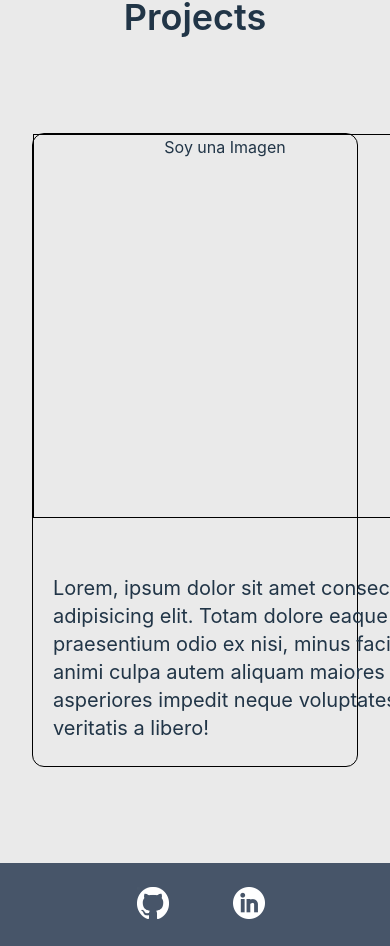
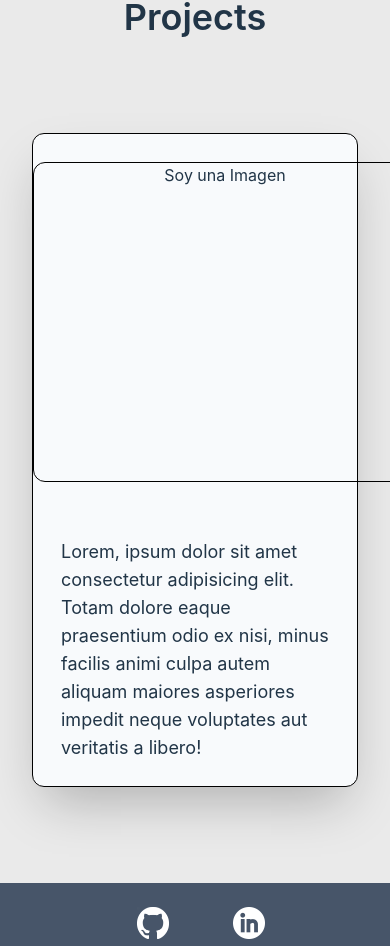
Before and after one commit to denisrold/Portfolio, a React (Vite) app in the folder portfolio/: page / in a window 390 px wide. Shown: the part 2109-3055 px from the top of the page. Built offline with nearby package versions, Linux system fonts and the light colour scheme.

Commit message:
Proyect Responsive

```diff
--- a/portfolio/src/views/Proyects.jsx
+++ b/portfolio/src/views/Proyects.jsx
@@ -1,18 +1,20 @@
 const Proyects = () =>{
     return (
 
-    <div>
+    <div >
         <div className="text-center mb-10">
         <p className="text-4xl font-semibold">Projects</p>
+
         </div>
-            <div className="grid grid-cols-1 gap-4 md:grid-cols-2 mt-24 mb-24 border border-black rounded-xl">
-                <div className="mx-auto md:float-right col-span-2 md:col-span-1 mb-10">
-                <div className="w-96 h-96 md:w-96 md:h-96 border border-black">Soy una Imagen</div>
-                </div>
-                <div className="col-span-2 md:col-span-1 md:ml-5 w-full">
-                <p className="w-96 text-start text-xl ml-5 mb-6">Lorem, ipsum dolor sit amet consectetur adipisicing elit. Totam dolore eaque praesentium odio ex nisi, minus facilis animi culpa autem aliquam maiores asperiores impedit neque voluptates aut veritatis a libero!</p>
-                </div>
+            <div className="bg-slate-50 max-w-full md:h-80 w-full pt-7 md:pl-2 grid grid-cols-1 gap-4 md:grid-cols-2 mt-24 mb-24 border border-black rounded-xl shadow-2xl">
+                    <div className="mx-auto md:float-right md:pl-3 col-span-2 md:col-span-1 mb-10">
+                        <div className="w-96 h-80 md:w-96 md:h-64 border border-black rounded-xl">Soy una Imagen</div>
+                    </div>
+                    <div className=" ml-2 col-span-2 md:col-span-1 md:ml-5 w-full">
+                        <p className="w-auto md:w-64 text-left text-lg ml-5 md:ml-10 lg:ml-0 mb-6 mr-6">Lorem, ipsum dolor sit amet consectetur adipisicing elit. Totam dolore eaque praesentium odio ex nisi, minus facilis animi culpa autem aliquam maiores asperiores impedit neque voluptates aut veritatis a libero!</p>
+                    </div>
             </div>
+
     </div>
     )
 }
```
